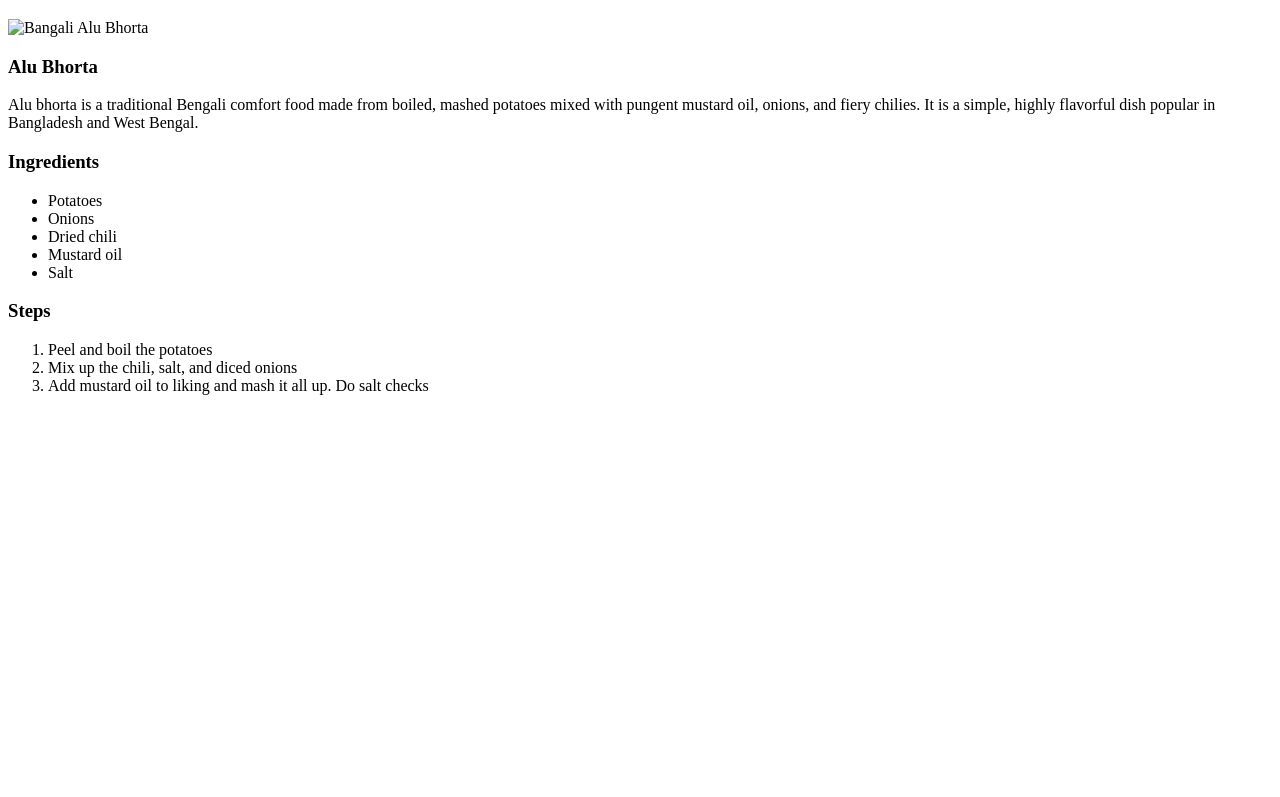
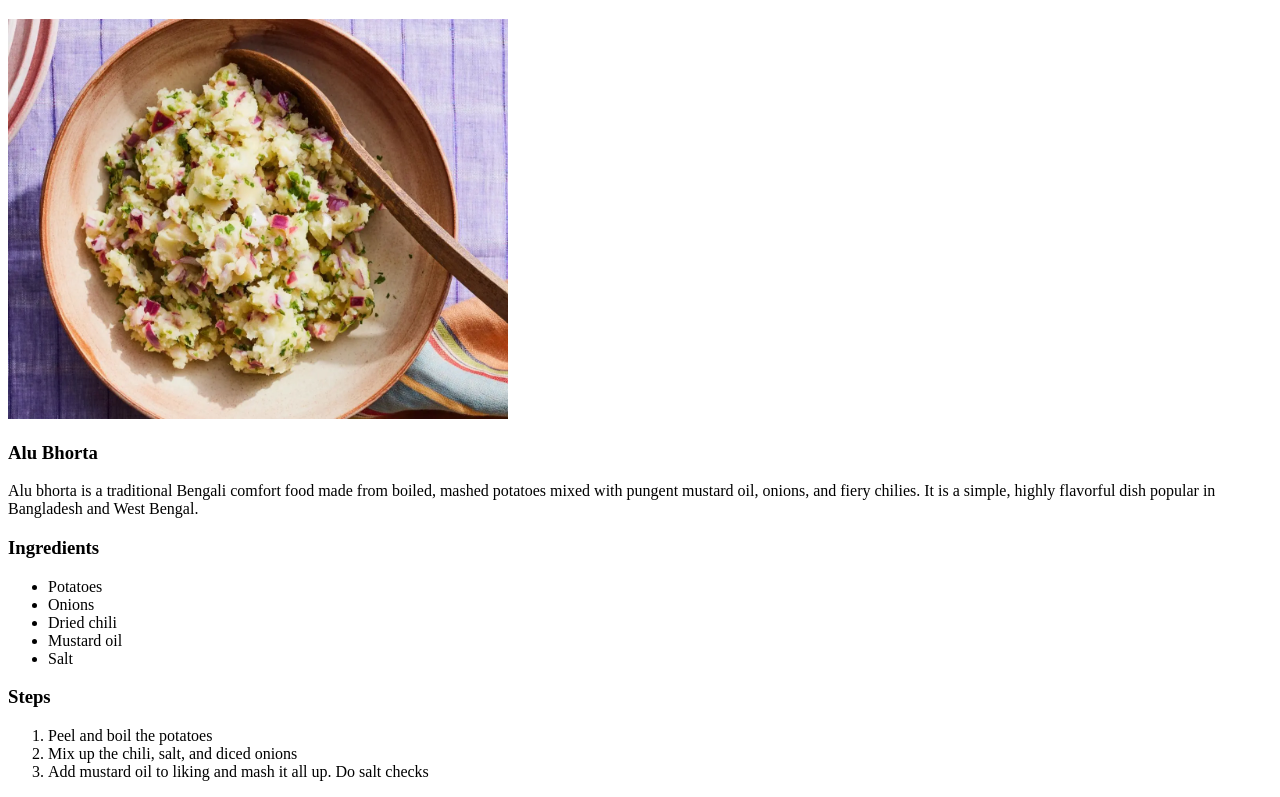
Before and after one commit to labob2/odin-recipes, a plain HTML site: page recipes/alu-bhorta.html in a window 1280 px wide. Shown: the part 87-884 px from the top of the page. Before the commit the page ends 800 px from the top, so only its background shows below. Drawn offline with Linux system fonts and the light colour scheme; the site is published under a folder, as on GitHub Pages, so addresses that start at the root find nothing.

Commit message:
Fixed image path in all 3 html

```diff
--- a/recipes/alu-bhorta.html
+++ b/recipes/alu-bhorta.html
@@ -8,7 +8,7 @@
     <body>
         <a href="../index.html">Home</a>
         <h1>Alu Bhorta Recipe</h1>
-        <img src="/img/alubhorta.webp" alt="Bangali Alu Bhorta" width="500" height="400">
+        <img src="../img/alubhorta.webp" alt="Bangali Alu Bhorta" width="500" height="400">
         <h3>Alu Bhorta</h3>
         <p>Alu bhorta is a traditional Bengali comfort food made from boiled, mashed potatoes mixed with pungent mustard oil, onions, and fiery chilies. It is a simple, highly flavorful dish popular in Bangladesh and West Bengal.</p>
         <h3>Ingredients</h3>
```
Also changed, not shown: recipes/bhaat.html (+1 -1 lines).
